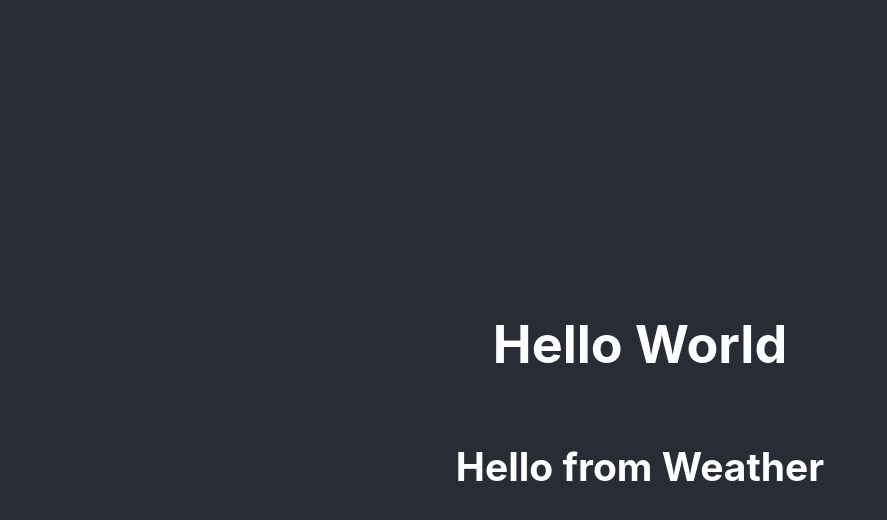
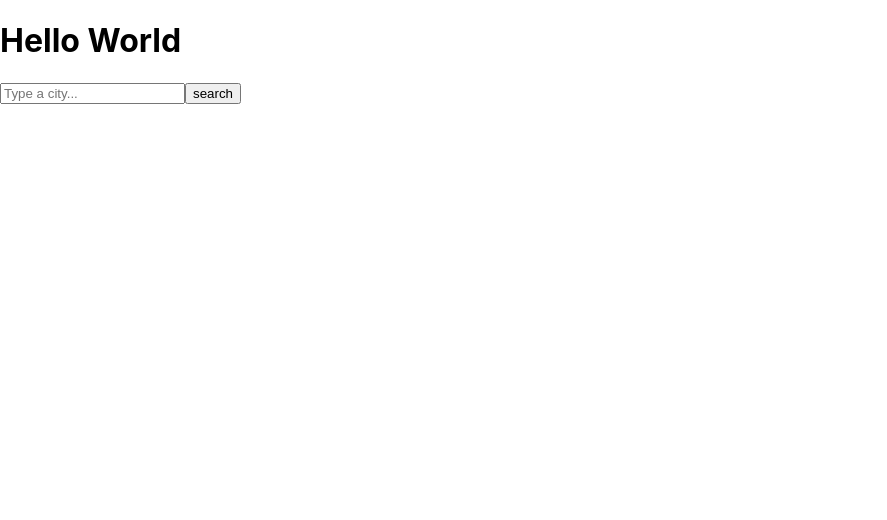
Before and after one commit to maureentullos/weather-react-app, a React (Create React App) app: page / in a window 1280 px wide. Shown: the top 520 px of the page, without its empty margins (0-887 px from the left). Built offline with nearby package versions, Linux system fonts and the light colour scheme; no server answers.

Commit message:
Transfered code from codesandbox to VS code

```diff
--- a/src/App.js
+++ b/src/App.js
@@ -1,14 +1,13 @@
 
-import './App.css';
-import Weather from "./Weather";
+import React from "react";
+import WeatherSearch from ".WeatherSearch";
+import "./index.css";
 
 function App() {
   return (
     <div className="App">
-      <header className="App-header">
-        <h1>Hello World</h1>
-        <Weather city="Paris" />
-      </header>
+      <h1>Weather Search Engine</h1>
+      <WeatherSearch />
     </div>
   );
 }
--- a/src/Weather.js
+++ /dev/null
@@ -1,18 +0,0 @@
-import React from "react";
-import axios from "axios";
-
-
-export default function Weather(props) {
-
-    function handleResponse(response) {
-        alert(`The weather in ${response.data.name} is ${response.data.main.temp}°F`);
-    }
-    let apiKey = "3d360585fa7881320345041eeb3adff2";
-    let apiUrl=`https://api.openweatherapp.org/data/2.5/weather?q=${props.city}&appid=${apiKey}&units=imperial`;
-
-    axios.get(apiUrl).then(handleResponse);
-    return(
-        <h2>Hello from Weather</h2>
-    );
-
-}
--- /dev/null
+++ b/src/WeatherSearch.js
@@ -0,0 +1,38 @@
+import React, { useState } from "react";
+import axios from "axios";
+
+export default function WeatherSearch() {
+  let [city, setCity] = useState("");
+  let [temperature, setTemperature] = useState("");
+  let [message, setMessage] = useState("");
+
+  function handleSubmit(event) {
+    event.preventDefault();
+    setMessage(`It is currently ${temperature}°F in ${city}`);
+  }
+
+  function changeCity(event) {
+    setCity(event.target.value);
+  }
+
+  function showTemperature(response) {
+    setTemperature(response.data.main.temp);
+  }
+
+  const url = `https://api.openweathermap.org/data/2.5/weather?q=${city}&appid=1a2b7258ebd456c01aef9175dfe8b709&units=imperial`;
+  axios.get(url).then(showTemperature);
+
+  return (
+    <div classname="WeatherSearch">
+      <form onSubmit={handleSubmit}>
+        <input
+          type="search"
+          placeholder="Type a city..."
+          onChange={changeCity}
+        />
+        <input type="submit" value="search" />
+      </form>
+      <h2>{message}</h2>
+    </div>
+  );
+}
--- a/src/index.js
+++ b/src/index.js
@@ -1,13 +1,18 @@
 import React from 'react';
 import ReactDOM from 'react-dom/client';
 import './index.css';
-import App from './App';
+import WeatherSearch from './WeatherSearch';
 import reportWebVitals from './reportWebVitals';
 
 const root = ReactDOM.createRoot(document.getElementById('root'));
 root.render(
   <React.StrictMode>
-    <App />
+    <div className="App">
+      <header className="App-header">
+        <h1>Hello World</h1>
+        <WeatherSearch city="Paris" />
+      </header>
+    </div>
   </React.StrictMode>
 );
 
```
